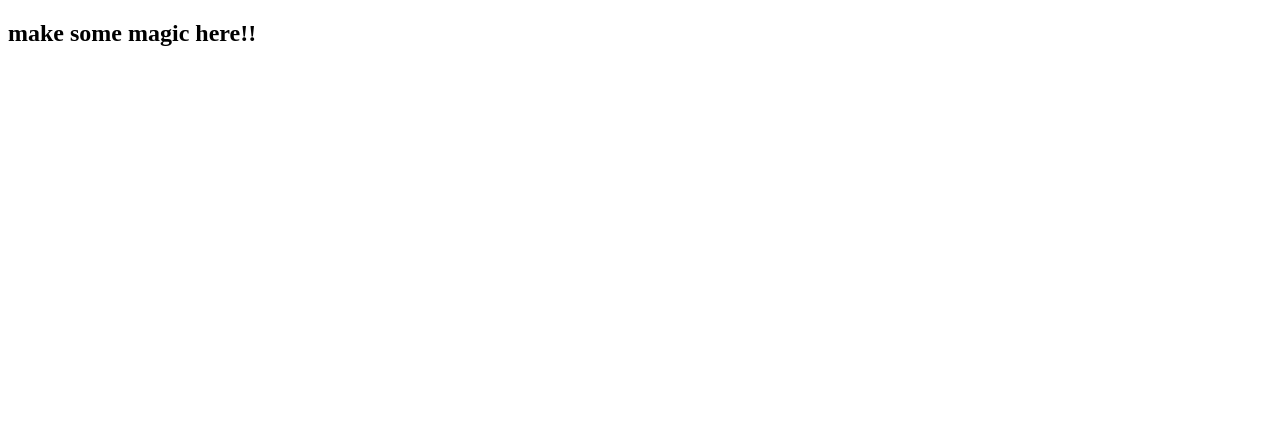
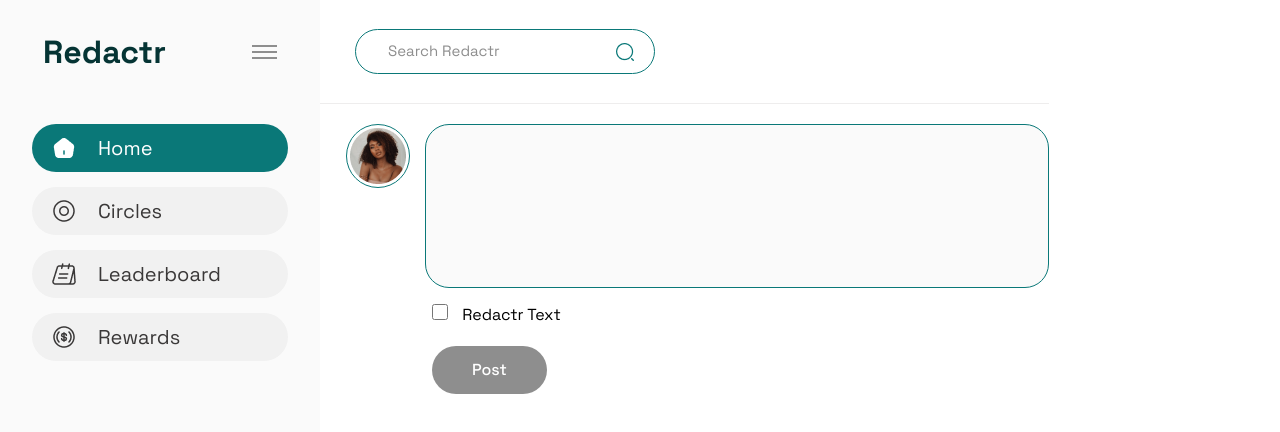
Before and after one commit to jamilu-jibrilla/trojan-squad-phonie, a plain HTML site: page index.html in a window 1280 px wide. Drawn offline with Linux system fonts and the light colour scheme.

Commit message:
set up the project's files structure , added all assets(icons, images etc.) to the repository and create the desktop layout of the project

```diff
--- a/app.mjs
+++ b/app.mjs
@@ -4,12 +4,7 @@ function startApp() {
   // so create and use/call additional functions from here
 
   // pls remove the below and make some magic in here!
-    console.log('make magic in here!');
 
-    const header = document.querySelector('h2');
-    if(header) {
-      header.textContent = 'make some magic here!!';
-    }
 };
 
 // ======= DO NOT EDIT ============== //
--- a/index.html
+++ b/index.html
@@ -1,19 +1,80 @@
 <!DOCTYPE html>
 <html lang="en">
+
 <head>
   <meta charset="UTF-8">
   <meta http-equiv="X-UA-Compatible" content="IE=edge">
   <meta name="viewport" content="width=device-width, initial-scale=1.0">
-    <title>Name of chosen challenge</title>
+  <title>Redactr</title>
 
   <link rel="stylesheet" href="style.css">
 </head>
+
 <body>
 
-    <h2>make some magic here!!</h2>
+  <div class="container">
 
+    <aside class="sidebar">
+
+      <section class="top-nav">
+        <h1 class="logo">Redactr</h1>
+        <div class="hamburger">
+          <div class="line"></div>
+          <div class="line"></div>
+          <div class="line"></div>
+        </div>
+      </section>
+
+      <section class="sidebar-nav">
+        <ul class="list-items">
+          <li class="item">
+            <img src="./assets/home.png" alt="icon" />
+            <span class="item-text">Home</span>
+          </li>
+
+          <li class="item">
+            <img src="./assets/circle.png" alt="icon" />
+            <span class="item-text">Circles</span>
+          </li>
+
+          <li class="item">
+            <img src="./assets/leaderboard.png" alt="icon" />
+            <span class="item-text">Leaderboard</span>
+          </li>
+
+          <li class="item">
+            <img src="./assets/reward.png" alt="icon" />
+            <span class="item-text">Rewards</span>
+          </li>
+        </ul>
+      </section>
+
+    </aside>
+
+    <main class="main-content">
+
+      <div class="search-sect">
+        <input type="text" placeholder="Search Redactr" />
+        <img class="icon-search" src="./assets/search.png" alt="icon" />
+      </div>
+
+      <div class="create-post">
+        <span class="image-border">
+          <img src="./assets/avatar.png" alt="avatar" />
+        </span>
+        <input class="post" type="text" />
+      </div>
+      <div class="redactr-sect">
+        <input type="checkbox" />
+        <span>Redactr Text</span>
+      </div>
+      <button class="submit">Post</button>
+  </div>
+  </main>
+  </div>
   <!-- // ============= EEND DO NOT EDIT ============== // -->
   <script src="index.mjs" type="module"></script>
   <!-- // ============= EEND DO NOT EDIT ============== // -->
 </body>
+
 </html>
--- a/style.css
+++ b/style.css
@@ -0,0 +1,200 @@
+/*-------- Default styles-----------  */
+
+@import url('https://fonts.googleapis.com/css2?family=Poppins:wght@200;400&family=Space+Grotesk:wght@300;400;500;600;700&family=Work+Sans:wght@300;400;500;600;700&display=swap');
+* {
+  margin: 0px;
+  padding: 0px;
+  box-sizing: border-box;
+  font-family: 'Space Grotesk', sans-serif;
+}
+
+/*most repeated styles are stored as a variable for easy referencing*/
+:root {
+  --white: #FFFFFF;
+  --light-green: #0A7878;
+  --dark-green : #053434;
+  --grey: #F1F1F1;
+  --light-grey: #FAFAFA;
+  --dark-grey: #8E8E8E;
+  --text-color: #3A3838;
+  --nav-height: 13vh;
+}
+
+/* Container that holds the side navigation and main content */
+.container {
+  max-width: 1440px;
+  height: 100vh;
+  display: flex;
+}
+
+/* -----------Sidebar styling------------- */
+.sidebar {
+  width: 25vw;
+  height: 100%;
+  background: var(--light-grey);
+}
+
+.logo {
+  color: var(--dark-green);
+  font-weight: 700;
+  font-size: 32px;
+}
+
+.hamburger {
+  cursor: pointer;
+}
+
+.hamburger .line {
+  height: 2px;
+  width: 25px;
+  margin: 4px 0px;
+  background-color: var(--dark-grey);
+}
+
+.top-nav {
+  display: flex;
+  align-items: center;
+  justify-content: space-around;
+  height: var(--nav-height);
+}
+
+.list-items {
+  display: flex;
+  flex-direction: column;
+  align-items: center;
+  margin-top: 20px;
+}
+
+.list-items .item {
+  display: flex;
+  align-items: center;
+  width: 256px;
+  height: 48px;
+  font-size: 20px;
+  font-weight: 400;
+  border-radius: 32px;
+  margin-bottom: 15px;
+  background: var(--grey);
+  color: var(--text-color);
+  cursor: pointer;
+}
+
+.list-items .item:first-child {
+  color: var(--white);
+  background: var(--light-green);
+}
+
+.list-items .item img {
+  margin: 0px 22px 0px 20px;
+}
+
+
+/*--------------main content styles--------------- */
+
+.main-content {
+  height: 100%;
+}
+
+
+/*  search bar  */
+.search-sect input[type="text"] {
+  width: 300px;
+  height: 45px;
+  margin-left: 35px;
+  border-radius: 56px;
+  padding-left: 2rem;
+  font-weight: 400px;
+  color:  var(--dark-grey);
+  outline: none;
+  border: .5px solid var(--light-green);
+  position: relative;
+}
+
+.icon-search {
+  position: relative;
+  left: -40px;
+}
+.search-sect input[type="text"]:hover {
+  outline: none;
+}
+
+
+::placeholder {
+  color:  var(--dark-grey);
+  font-size: 15px;
+}
+
+.search-sect {
+  width: 100%;
+  display: flex;
+  align-items: center;
+  border-bottom: 0.2px solid #eeeded;
+  height: var(--nav-height);
+}
+
+/*-------- create posts input styles -------------*/
+.create-post {
+  display: flex;
+  flex-wrap: nowrap;
+  margin: 20px 0px 0px 26px;
+}
+
+.image-border {
+  display: flex;
+  justify-content: center;
+  align-items: center;
+  border-radius: 50%;
+  width: 64px;
+  height: 64px;
+  border: 0.4px solid var(--light-green);
+  margin-right: 15px;
+}
+
+.post {
+  display: block;
+  width: 624px;
+  background: var(--light-grey);
+  border: 0.4px solid var(--light-green);
+  border-radius: 24px;
+  outline: none;
+  padding:10px 1rem 135px;
+}
+.post:hover {
+  outline: none;
+}
+.redactr-sect {
+  margin: 1rem 0px 0px 7rem;
+
+}
+.redactr-sect input[type="checkbox"]{
+  border: 1px solid var(--light-green);
+  height: 16px;
+  width: 16px;
+  margin-right: 10px;
+}
+
+.submit {
+  width: 115px;
+  height: 48px;
+  background: var(--dark-grey);
+  border-radius: 56px;
+  border: none;
+  margin: 1.3rem 0px 0px 7rem;
+  font-weight: 500;
+  font-size: 16px;
+  color: var(--white);
+}
+
+/* redact text modal input styles, after styling the modal set it display to be none by default */
+
+/* user posts card styles */
+
+/* User stats modal styles, after styling the modal set it display to be none by default*/
+
+
+
+/* ------------Mobile Responsiveness--------------- */
+
+@media screen and (max-width:750px) {
+  /* implement mobile version of the app */
+}
```
Also changed, not shown: assets/avatar.png (added), assets/circle.png (added), assets/comments.png (added), assets/home.png (added), assets/leaderboard.png (added), assets/like.png (added), assets/reward.png (added), assets/search.png (added), assets/stats.png (added), 3 other files. Lines whose indentation alone changed are shown as unchanged.
